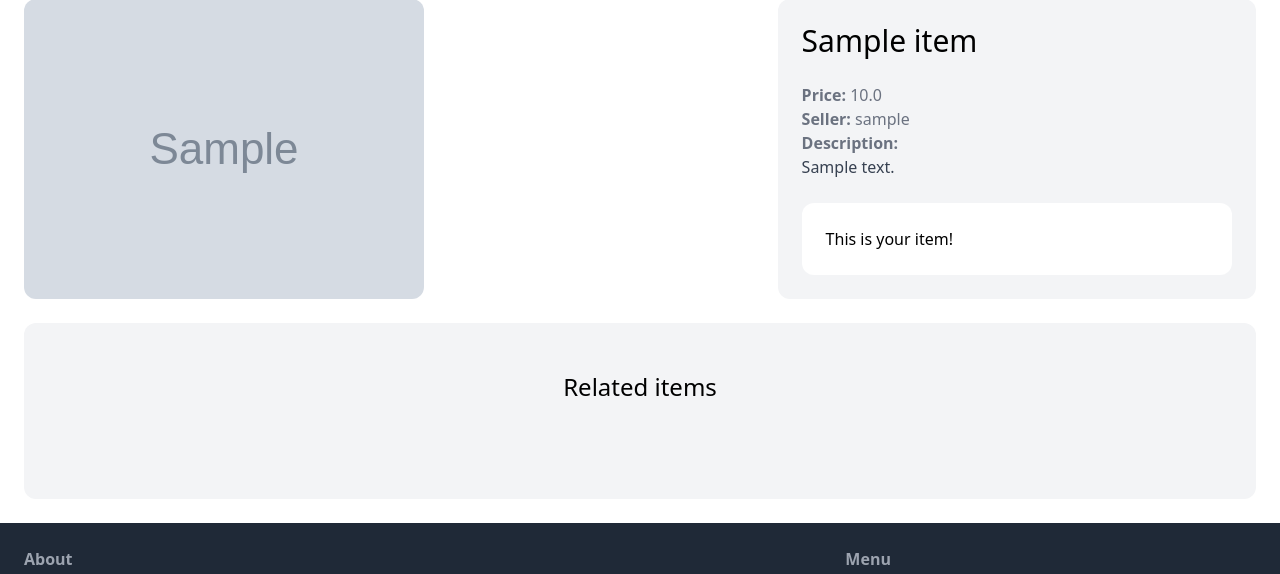
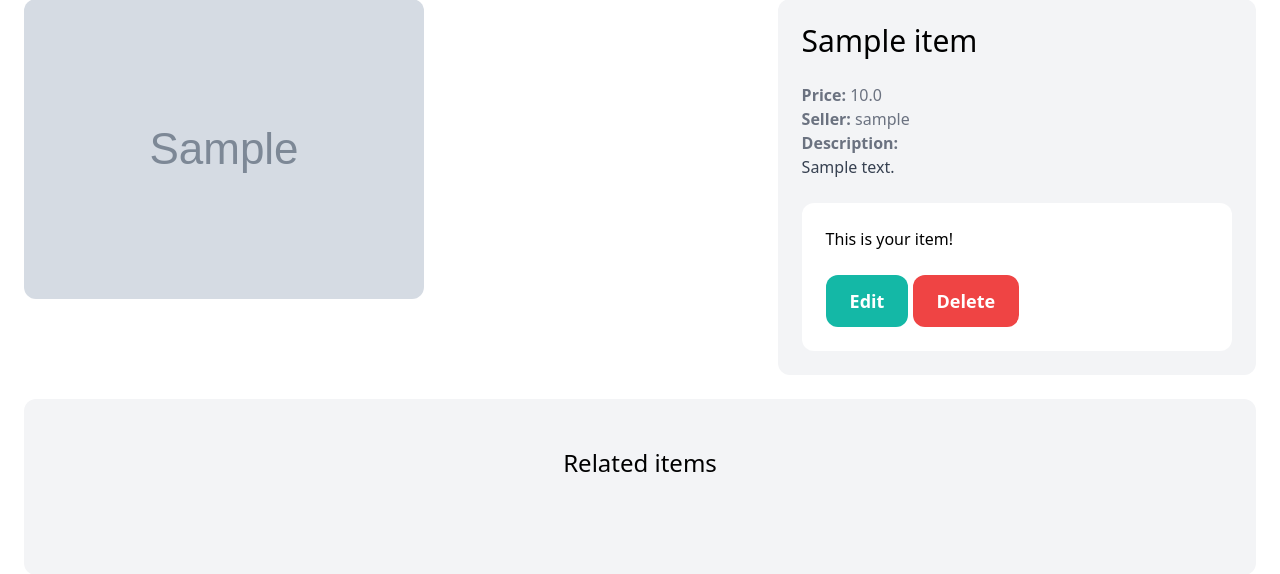
Before and after one commit to franciscoabsl/puddle, a Django app: page /items/1/ in a window 1280 px wide. Shown: the part 102-676 px from the top of the page. Run offline with Django 5.2, Linux system fonts and the light colour scheme; a user stored in the database is signed in; tables that the repository leaves empty hold one stand-in row (values such as "Sample post"); grey boxes marked "Sample" are stand-in pictures; some libraries are stand-ins or nearby versions.

Commit message:
feat: add delete item logic

```diff
--- a/puddle/item/templates/item/detail.html
+++ b/puddle/item/templates/item/detail.html
@@ -23,8 +23,12 @@
         {% if request.user == item.created_by %}
         <div class="mt-6 p-6 bg-white rounded-xl">
             <p>This is your item!</p>
+            <a href="#" class="inline-block mt-6 px-6 py-3 text-lg font-semibold bg-teal-500 text-white rounded-xl">Edit</a>
+            <a href="{% url 'item:delete' item.id %}" class="inline-block mt-6 px-6 py-3 text-lg font-semibold bg-red-500 text-white rounded-xl">Delete</a>
 
         </div>
+        {% else %}
+        <a href="#" class="inline-block mt-6 px-6 py-3 text-lg font-semibold bg-teal-500 text-white rounded-xl hover:bg-teal-700">Contact seller</a>
         {% endif %}
     </div>
 
--- a/puddle/item/urls.py
+++ b/puddle/item/urls.py
@@ -7,4 +7,5 @@
 urlpatterns = [
     path('new/', views.new, name='new'),
     path('<int:pk>/', views.detail, name='detail'),
+    path('<int:pk>/delete/', views.delete, name='delete'),
 ]
--- a/puddle/item/views.py
+++ b/puddle/item/views.py
@@ -32,3 +32,11 @@
             'form': form,
             'title': 'New item',
         })
+
+
+@login_required
+def delete(request, pk):
+    item = get_object_or_404(Item, pk=pk, created_by=request.user)
+    item.delete()
+
+    return redirect('dashboard:index')
```
Also changed, not shown: puddle/media/item_images/teddy_FJMJDbd.jpeg (added).
